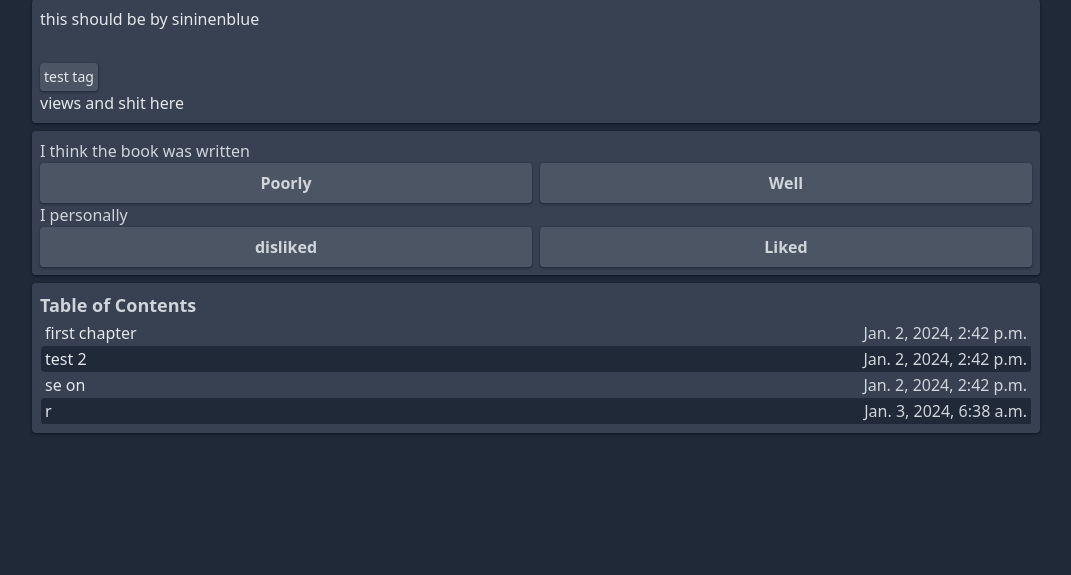
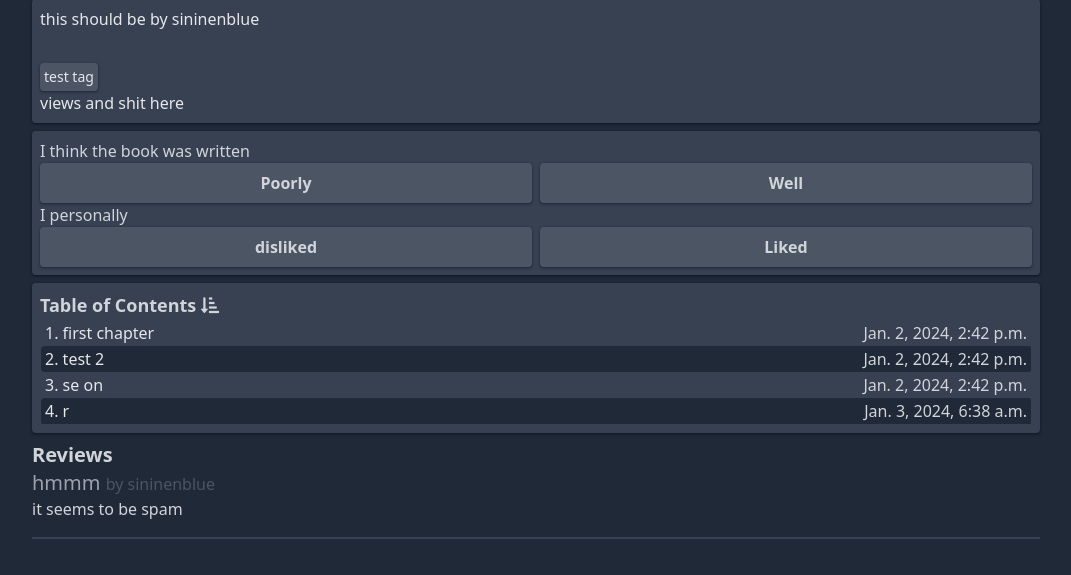
Before and after one commit to sininen-blue/webshelf, a Django app: page /book/2/ in a window 1280 px wide. Shown: the part 225-800 px from the top of the page, without its empty margins (104-1175 px from the left). Run offline with Django 5.2, Linux system fonts and the light colour scheme; data comes from the database, SQL or seed files in the repository; both versions use the stored data as it was after the commit; some libraries are stand-ins or nearby versions.

Commit message:
looks: book index

```diff
--- a/webshelf/books/admin.py
+++ b/webshelf/books/admin.py
@@ -1,5 +1,7 @@
 from django.contrib import admin
-from .models import Book, Chapter
+from .models import Book, Chapter, Review, Rating
 
 admin.site.register(Book)
 admin.site.register(Chapter)
+admin.site.register(Review)
+admin.site.register(Rating)
--- a/webshelf/books/templates/books/index.html
+++ b/webshelf/books/templates/books/index.html
@@ -48,8 +48,8 @@
         </div>
     </header>
 
-    <section class="p-2 mx-2 mb-2 bg-gray-700 rounded shadow shadow-gray-900 text-gray-200">
-        <div class="max-h-24 mb-8 overflow-hidden">
+    <section class="p-2 mx-2 mb-2 text-gray-200 bg-gray-700 rounded shadow shadow-gray-900">
+        <div class="overflow-hidden mb-8 max-h-24">
             <p>{{ book.synopsis }}</p>
         </div>
 
@@ -109,14 +109,16 @@
     </section>
 
     <section class="p-2 mx-2 bg-gray-700 rounded shadow shadow-gray-900">
-        <h1 class="text-lg font-semibold text-gray-300">Table of Contents</h1>
+        <h1 class="text-lg font-semibold text-gray-300">
+            Table of Contents <i class="fas fa-sort-amount-down-alt"></i>
+        </h1>
 
         <table class="w-full border border-gray-700 border-collapse">
             <tbody>
                 {% for chapter in book.chapters.all %}
                     <tr class="[&:nth-child(even)_td]:bg-gray-800">
                         <td class="pl-1 text-left text-gray-200 rounded-l">
-                            <a href="{% url 'books:read_chapter' book.id chapter.chapter_number %}">{{ chapter.title }}</a>
+                            <a href="{% url 'books:read_chapter' book.id chapter.chapter_number %}">{{ chapter.chapter_number }}. {{ chapter.title }}</a>
                         </td>
                         <td class="pr-1 text-right text-gray-300 rounded-r">
                             <p>{{ chapter.created_date }}</p>
@@ -127,4 +129,23 @@
         </table>
     </section>
 
+    <section class="m-2 text-gray-300">
+        <h1 class="text-xl font-semibold">Reviews</h1>
+
+        {% if book.reviews.all %}
+            {% for review in book.reviews.all %}
+                <div class="pb-4 border-b-2 border-gray-700">
+                    <h1 class="text-xl text-gray-400">
+                        {{ review.title }} <span class="text-base text-gray-600">by {{ review.author }}</span>
+                    </h1>
+                    <p>{{ review.content }}</p>
+                </div>
+            {% endfor %}
+        {% else %}
+            <div class="text-center text-gray-500">
+                <p class="text-lg">No reviews</p>
+                <p>Be the first</p>
+            </div>
+        {% endif %}
+    </section>
 {% endblock %}
--- a/webshelf/static/css/output.css
+++ b/webshelf/static/css/output.css
@@ -759,6 +759,10 @@ select {
   margin: 1rem;
 }
 
+.m-2 {
+  margin: 0.5rem;
+}
+
 .mx-2 {
   margin-left: 0.5rem;
   margin-right: 0.5rem;
@@ -940,6 +913,10 @@ select {
 
 .border {
   border-width: 1px;
+}
+
+.border-b-2 {
+  border-bottom-width: 2px;
 }
 
 .border-gray-700 {
@@ -1021,6 +998,14 @@ select {
   padding-right: 0.25rem;
 }
 
+.pb-5 {
+  padding-bottom: 1.25rem;
+}
+
+.pb-4 {
+  padding-bottom: 1rem;
+}
+
 .text-left {
   text-align: left;
 }
@@ -1094,6 +1079,16 @@ select {
 .text-white {
   --tw-text-opacity: 1;
   color: rgb(255 255 255 / var(--tw-text-opacity));
+}
+
+.text-gray-700 {
+  --tw-text-opacity: 1;
+  color: rgb(55 65 81 / var(--tw-text-opacity));
+}
+
+.text-gray-600 {
+  --tw-text-opacity: 1;
+  color: rgb(75 85 99 / var(--tw-text-opacity));
 }
 
 .shadow {
```
Also changed, not shown: other parts of webshelf/static/css/output.css (+4 -35 lines), webshelf/books/models.py (+12 -3 lines), webshelf/db.sqlite3.
